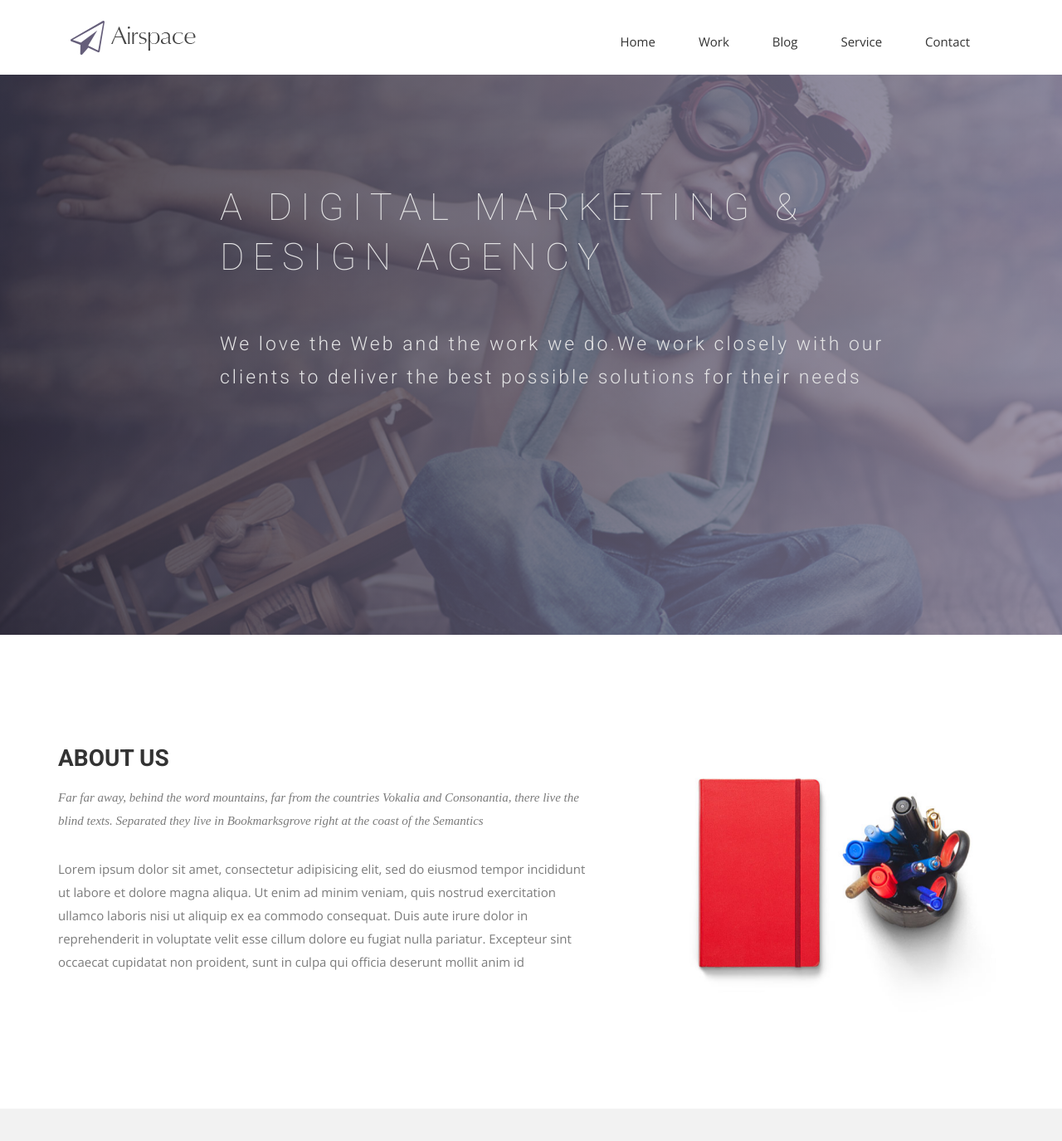
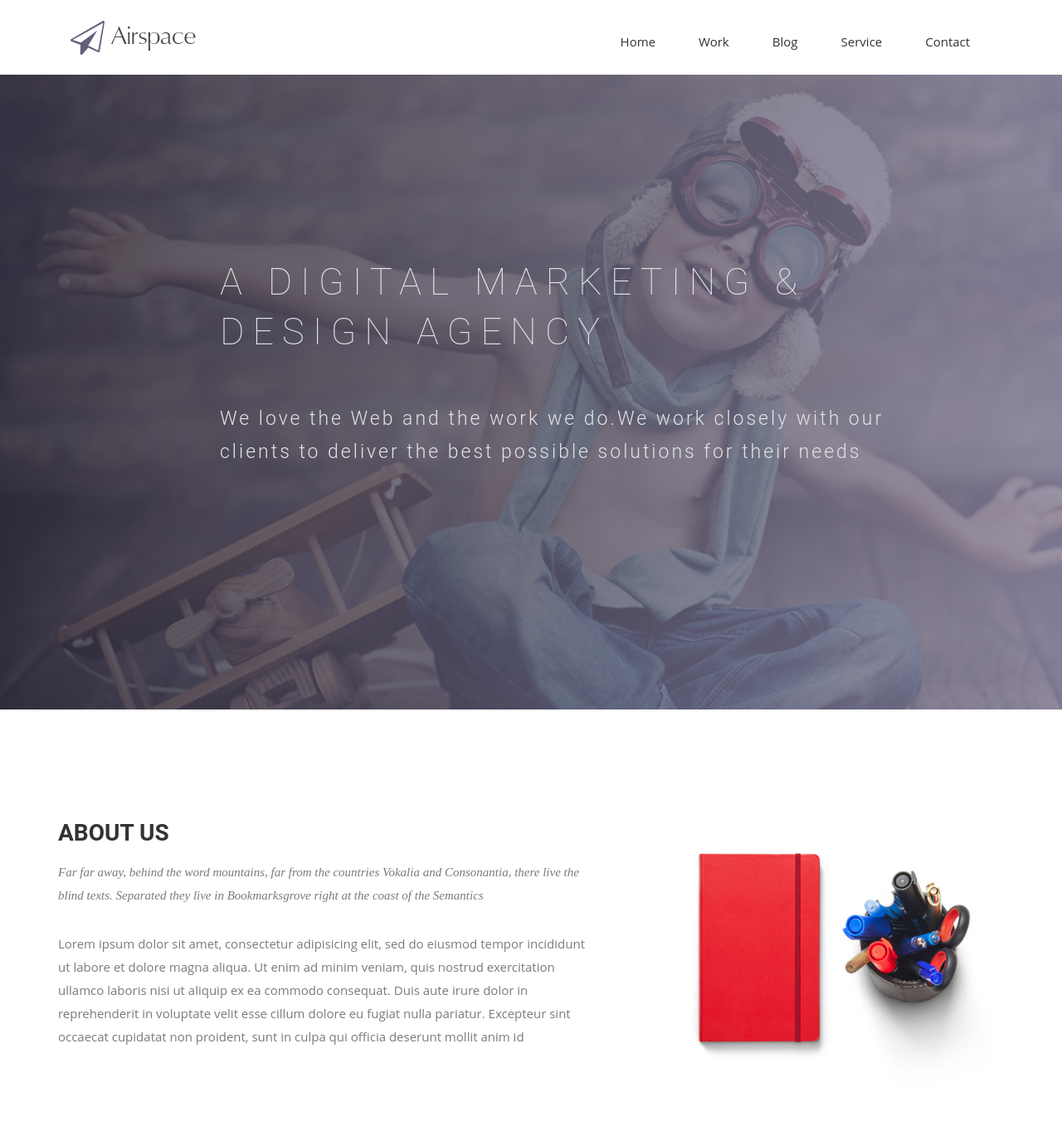
Before and after one commit to ldc84/.github.io, a Jekyll site: the page built from index.html, in a window 1280 px wide and 1400 px high. Shown: the top 1375 px of the window at 83% size. Built offline with Jekyll 4.4.1, drawn with Linux system fonts in a browser that asks for light colours; some web fonts are replaced.

Commit message:
head modify

```diff
--- a/_layouts/default.html
+++ b/_layouts/default.html
@@ -7,11 +7,11 @@
   </head>
   <body>
 
-
-    {% include header.html %}
+    <div id="wrap">
+        {% include header.html %}
 
 
-    {{ content }}
+        {{ content }}
 
 
 
@@ -21,7 +21,8 @@
 
 
 
-    {% include footer.html %}
+        {% include footer.html %}
+    </div>
 
     </body>
 </html>
--- a/css/airspace.css
+++ b/css/airspace.css
@@ -5,10 +5,6 @@
  * The original style.css is now called airspace.css
  *
  */
-
-@import url(http://fonts.googleapis.com/css?family=Open+Sans:400,300,600);
-@import url(http://fonts.googleapis.com/css?family=Roboto:400,100,300,500,700);
-@import url(http://fonts.googleapis.com/css?family=Volkhov:400italic);
 
 /* var text-decoration */
 
@@ -67,6 +63,13 @@ a, a:active, a:focus, a:active {
     color: #666;
 }
 
+
+/*--
+	Wrap Start
+--*/
+#wrap {
+    padding-top:90px;
+}
 
 /*--
 	Header Start
```
